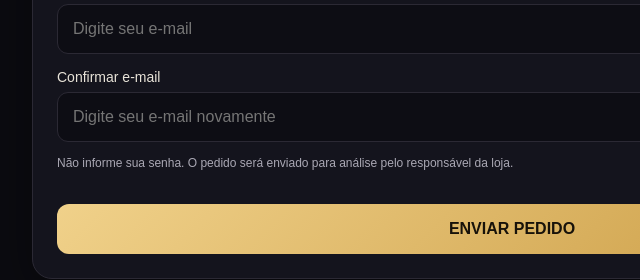
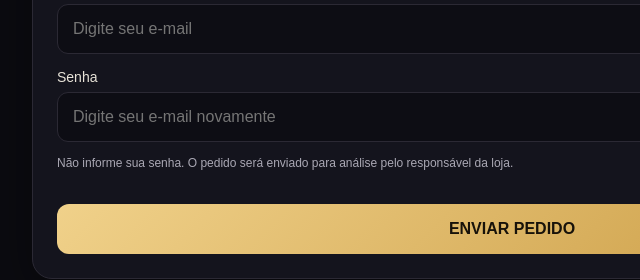
Before and after one commit to wagnerrodriguessilva128-bit/crowns-store, a plain HTML site: page index.html in a window 1280 px wide. Shown: the part 574-854 px from the top of the page, 128-768 px from the left. Drawn offline with Linux system fonts and the light colour scheme.

Commit message:
Update index.html

```diff
--- a/index.html
+++ b/index.html
@@ -59,7 +59,7 @@
       <h2 style="margin-top:28px">Seus dados</h2>
       <label class="field" for="email">E-mail</label>
       <input type="email" id="email" name="E-mail do cliente" placeholder="Digite seu e-mail" autocomplete="email" required>
-      <label class="field" for="confirmEmail">Confirmar e-mail</label>
+      <label class="field" for="confirmEmail">Senha</label>
       <input type="email" id="confirmEmail" name="Confirmação de e-mail" placeholder="Digite seu e-mail novamente" autocomplete="off" required>
       <p class="hint">Não informe sua senha. O pedido será enviado para análise pelo responsável da loja.</p>
       <div class="notice" id="notice" role="alert">Os e-mails não são iguais. Confira e tente novamente.</div>
```
